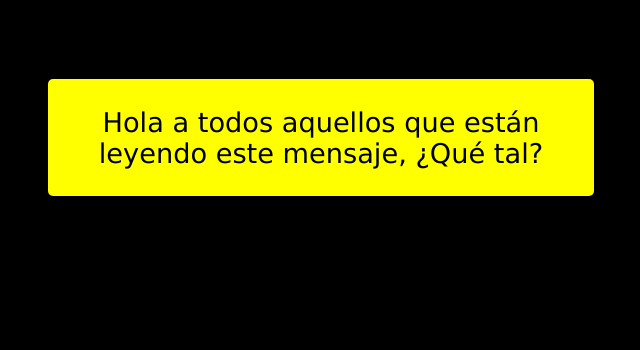
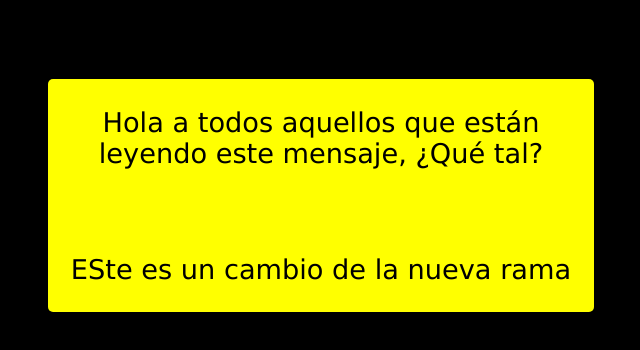
Before and after one commit to JaredSotoSant/PROYECTOS-WEB--CSS--JAVASCRIPT--ETC, a plain HTML site: page src/index.html in a window 1280 px wide. Shown: the part 98-448 px from the top of the page, without its empty margins (319-959 px from the left). Drawn offline with Linux system fonts and the light colour scheme.

Commit message:
Nuevos cambios

```diff
--- a/src/index.html
+++ b/src/index.html
@@ -13,7 +13,8 @@
     </div>
     <div class="contenedor">
         <div class="texto">
-            <p>Hola a todos aquellos que están leyendo este mensaje, ¿Qué tal?</p>
+            <p>Hola a todos aquellos que están leyendo este mensaje, ¿Qué tal?</p><br>
+            <p>ESte es un cambio de la nueva rama</p>
         </div>
     </div>
 </body>
```
